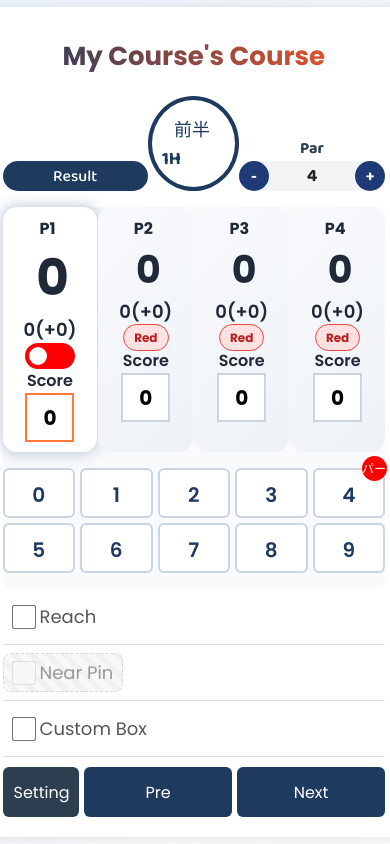
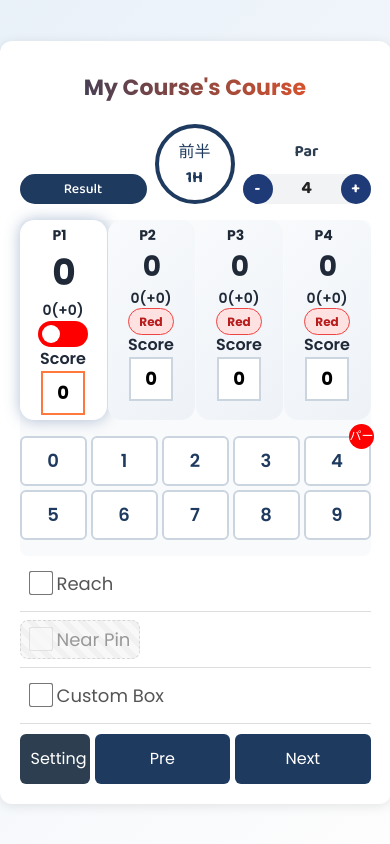
Before and after one commit to HoangAnMSc/Golf-Score-Calculator, a React (Vite) app in the folder frontend/: page /score in a window 390 px wide. Built offline with nearby package versions, Linux system fonts and the light colour scheme.

Commit message:
update UI , responsive

```diff
--- a/frontend/src/App.css
+++ b/frontend/src/App.css
@@ -20,7 +20,7 @@ body {
   margin: 0;
   display: flex;
   place-items: center;
-  min-width: 320px;
+  /* min-width: 320px; */
   min-height: 100vh;
   justify-content: center;
   color: var(--text-dark);
@@ -262,6 +262,7 @@ body {
   flex-direction: column;
   justify-content: center;
   transition: 0.25s;
+  align-items: center;
 }
 
 .hole-content:hover {
@@ -1119,6 +1120,154 @@ body.landscape-lock {
 }
 
 .player-tab.active .hadicap_score {
-  top: 50px;
-  left: 75px;
+  top: 45px;
+  left: 70px;
 }
+/* ============================ Responsive cho màn hình nhỏ hơn 425px ============================ */
+@media (min-width: 1444px) {
+  .form_container .hole-picker.open {
+      top: 26vh;
+    }
+}
+@media (max-width: 374px) {
+  .player-map{
+    flex-direction: column;
+  }
+
+}
+@media (max-width: 424px) {
+
+  .container {
+    width: 100%;
+  }
+
+  .form_container {
+    width: 90vw;
+  }
+
+  .hole-wapper {
+    gap: 8px;
+  }
+
+  .hole-wapper .total_result {
+    width: 40vw;
+    font-size: 14px;
+    margin-top: 35px;
+  }
+
+  .hole-wapper .hole-content {
+    width: 80px;
+    height: 80px;
+    font-size: 16px;
+  }
+
+  .form_container .hole-picker.open {
+    width: 83.5vw;
+    height: 60vh;
+    position: absolute;
+    top: 24.5vh;
+    opacity: 1;
+    transform: translateY(0);
+    transition: height 0.35s ease, opacity 0.35s ease, transform 0.35s ease;
+  }
+
+  .form_container buton .hp-cell {
+    width: 10vw;
+    padding: 5px;
+    font-size: 10px;
+  }
+
+  .hole-wapper .par-content {
+    width: 40vw;
+    display: flex;
+    flex-direction: column;
+    justify-content: center;
+    gap: 10px;
+  }
+
+
+  .player-tab {
+    padding: 5px;
+  }
+
+  .player-tab .gross_score {
+    font-size: 28px;
+    letter-spacing: -2px;
+  }
+
+  .player-tab.active .gross_score {
+    font-size: 36px;
+  }
+
+  .player-tab.active .hadicap_score {
+    top: 32px;
+    left: 60px;
+    font-size: 18px;
+  }
+
+  .player-tab .hadicap_score {
+    position: absolute;
+    font-size: 16px;
+    font-weight: 600;
+    top: 28px;
+    left: 55px;
+  }
+
+  .player-name {
+    font-size: 14px;
+  }
+
+  .pre_score {
+    font-size: 14px;
+  }
+
+  .score-box {
+    width: 40px;
+    height: 40px;
+    font-size: 18px;
+  }
+
+  .numpad {
+    grid-template-columns: repeat(5, 1fr);
+    gap: 4px;
+  }
+
+  .numpad button {
+    font-size: 18px;
+    padding: 8px 0;
+  }
+
+  .checkbox-row {
+    font-size: 15px;
+  }
+
+  .hp-grid {
+    grid-template-columns: repeat(4, minmax(0, 1fr));
+  }
+
+  .nav_bar {
+    gap: 8px;
+  }
+
+  .form_container .nav_bar #reset_btn{
+    width: 40%;
+  }
+
+  .form_container .title {
+    font-size: 22px;
+  }
+
+  .form_container h3 {
+    font-size: 20px;
+  }
+
+  .counter-box {
+    gap: 18px;
+  }
+
+  .circle-btn {
+    width: 28px;
+    height: 28px;
+    font-size: 14px;
+  }
+}
```
